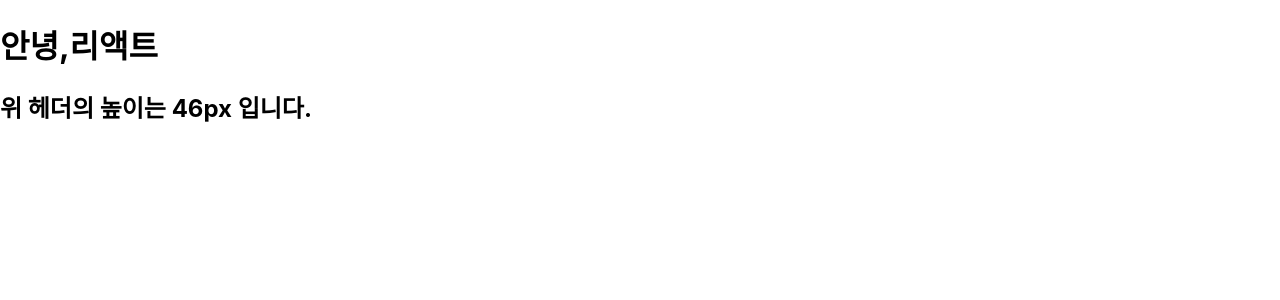
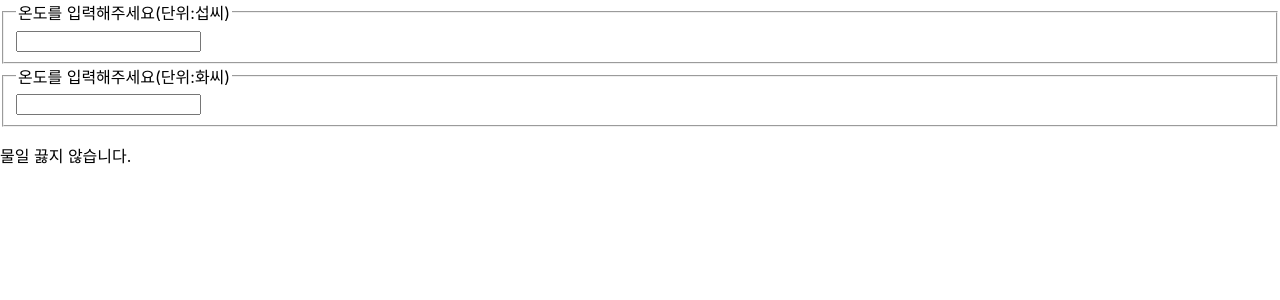
Before and after one commit to Seungkizz/react_study, a React (Create React App) app in the folder my-app/: page / in a window 1280 px wide. Shown: the top 300 px of the page. Built offline with nearby package versions, Linux system fonts and the light colour scheme.

Commit message:
12강까지

```diff
--- /dev/null
+++ b/my-app/src/chapter_07/Accommodate.jsx
@@ -0,0 +1,36 @@
+import React, { useState, useEffect } from "react";
+import useCounter from "./useCounter";
+
+const MAX_CAPACITY = 10;
+
+function Accommodate(props) {
+
+    const [isFull, setIsFull] = useState(false);
+    const [count, increaseCount, decreaseCount] = useCounter(0);
+
+    useEffect(() => {
+        console.log("===============");
+        console.log("useEffect() is called.");
+        console.log(`isFull: ${isFull}`);
+    });
+
+    useEffect(() => {
+        setIsFull(count >= MAX_CAPACITY);
+        console.log(`Current count value: ${count}`);
+    }, [count]);
+
+    return (
+        <div style={{ padding: 16 }}>
+            <p>{`총 ${count}명 수용했습니다.`}</p>
+
+            <button onClick={increaseCount} disabled={isFull}>
+                입장
+            </button>
+            <button onClick={decreaseCount}>퇴장</button>
+
+            {isFull && <p style={{ color: "red" }}>정원이 가득찼습니다.</p>}
+        </div>
+    );
+}
+
+export default Accommodate;
--- /dev/null
+++ b/my-app/src/chapter_07/useCounter.jsx
@@ -0,0 +1,13 @@
+import React, { useState } from "react";
+
+function useCounter(initiaValue) {
+    const [count, setCount] = useState(initiaValue);
+
+    const increaseCount = () => setCount((count) => count + 1);
+    const decreaseCount = () => setCount((count) => Math.max(count - 1, 0));
+
+    return [count, increaseCount, decreaseCount];
+
+}
+
+export default useCounter;
--- /dev/null
+++ b/my-app/src/chapter_08/ConfirmButton.jsx
@@ -0,0 +1,28 @@
+import React from "react";
+
+class ConfirmButton extends React.Component {
+    constructor(props) {
+        super(props);
+
+        this.state = {
+            isConfirmed: false,
+        };
+
+    }
+
+    handleConfirm = () => {
+        this.setState((prevState) => ({
+            isConfirmed: !prevState.isConfirmed,
+        }));
+    }
+
+    render() {
+        return (
+            <button onClick={this.handleConfirm} disabled={this.state.isConfirmed}>
+                {this.state.isConfirmed ? "확인됨" : "확인하기"}
+            </button>
+        );
+    }
+}
+
+export default ConfirmButton;
--- /dev/null
+++ b/my-app/src/chapter_08/ConfirmButton2.jsx
@@ -0,0 +1,17 @@
+import React, { useState } from "react";
+
+function ConfirmButton2(props) {
+    const [isConfirmed, setIsConfirmed] = useState(false);
+
+    const handleConfirm2 = () => {
+        setIsConfirmed((prevIsConfiremd) => !prevIsConfiremd);
+    };
+
+    return (
+        <button onClick={handleConfirm2} disabled={isConfirmed}>
+            {isConfirmed ? "확인됨" : "확인하기"}
+        </button>
+    );
+}
+
+export default ConfirmButton2;
--- /dev/null
+++ b/my-app/src/chapter_09/LandingPage.jsx
@@ -0,0 +1,28 @@
+import React, { useState } from "react";
+import Toolbar from "./Toolbar";
+
+function LandingPage(props) {
+
+    const [isLoggendIn, setIsLoggendIn] = useState(false);
+
+    const onClickLogin = () => {
+        setIsLoggendIn(true);
+    };
+
+    const onClickLogout = () => {
+        setIsLoggendIn(false);
+    };
+
+    return (
+        <div>
+            <Toolbar
+                isLoggendIn={isLoggendIn}
+                onClickLogin={onClickLogin}
+                onClickLogout={onClickLogout}
+            />
+            <div style={{ padding: 16 }}>리액트 공부하기!!!</div>
+        </div>
+    );
+}
+
+export default LandingPage;
--- /dev/null
+++ b/my-app/src/chapter_09/Toolbar.jsx
@@ -0,0 +1,33 @@
+import React from "react";
+
+const styles = {
+    wrapper: {
+        padding: 16,
+        display: "flex",
+        flexDirection: "row",
+        borderBottom: "1px solid grey",
+    },
+    greeting: {
+        marginRight: 8,
+    },
+};
+
+function Toolbar(props) {
+
+    const { isLoggendIn, onClickLogin, onClickLogout } = props;
+
+    return (
+        <div style={styles.wrapper}>
+            {isLoggendIn && <span style={styles.greeting}>환영합니다!</span>}
+
+            {isLoggendIn ? (
+                <button onClick={onClickLogout}>로그아웃</button>
+            ) : (
+                <button onClick={onClickLogin}>로그인</button>
+            )}
+        </div>
+    );
+
+}
+
+export default Toolbar;
--- /dev/null
+++ b/my-app/src/chapter_10/AttendanceBook.jsx
@@ -0,0 +1,36 @@
+import React from "react";
+
+const students = [
+    {
+        id: 1,
+        name: "승기",
+    },
+    {
+        id: 2,
+        name: "제동",
+    },
+    {
+        id: 3,
+        name: "재석",
+    },
+    {
+        id: 4,
+        name: "민경",
+    },
+    {
+        id: 5,
+        name: "태양",
+    },
+];
+
+function AttendanceBook(props) {
+    return (
+        <ul>
+            {students.map((student) => {
+                return <li key={student.id}>{student.name}</li>
+            })}
+        </ul>
+    );
+}
+
+export default AttendanceBook;
--- /dev/null
+++ b/my-app/src/chapter_11/SignUp.jsx
@@ -0,0 +1,41 @@
+import React, { useState } from "react";
+
+function SignUp(props) {
+
+    const [name, setName] = useState("");
+    const [gender, setGender] = useState("남자");
+
+    const handleChangeName = (event) => {
+        setName(event.target.value);
+    };
+
+    const handleChangeGender = (event) =>{
+        setGender(event.target.value);
+    };
+
+    const handleSumit = (event) => {
+        alert(`이름: ${name}, 성별: ${gender}`);
+        event.preventDefault();
+    };
+
+    return (
+        <form onSubmit={handleSumit}>
+            <lable>
+                이름:
+                <input type="text" value={name} onChange={handleChangeName} />
+            </lable>
+            <br />
+            <lable>
+                성별:
+                <select value={gender} onChange={handleChangeGender}>
+                    <option value="남자">남자</option>
+                    <option value="여자">여자</option>
+                </select>
+            </lable>
+            <button type="submit">제출</button>
+        </form>
+    );
+
+}
+
+export default SignUp;
--- /dev/null
+++ b/my-app/src/chapter_12/Calculator.jsx
@@ -0,0 +1,63 @@
+import React, { useState } from "react";
+import TemperatureInput from "./TemperatureInput";
+
+function BoilingVerdict(props) {
+    if (props.celsius >= 100) {
+        return <p>물이 끓습니다.</p>
+    }
+    return <p>물일 끓지 않습니다.</p>
+}
+
+function toCelsius(fahrenheit) {
+    return ((fahrenheit - 32) * 5) / 9;
+}
+
+function toFahrenheit(celsius) {
+    return (celsius * 9) / 5 + 32;
+}
+
+function tryConvert(temperature, convert) {
+    const input = parseFloat(temperature);
+    if (Number.isNaN(input)) {
+        return "";
+    }
+    const output = convert(input);
+    const rounded = Math.round(output * 1000) / 1000;
+    return rounded.toString();
+}
+
+function Calculator(props) {
+    const [temperature, setTemperature] = useState("");
+    const [scale, setScale] = useState("c");
+
+    const handleCelsusChange = (temperature) => {
+        setTemperature(temperature);
+        setScale("c");
+    };
+
+    const handleFahrenheitChange = (temperature) => {
+        setTemperature(temperature);
+        setScale("f");
+    };
+
+    const celsius = scale === "f" ? tryConvert(temperature, toCelsius) : temperature;
+    const fahrenheit = scale === "c" ? tryConvert(temperature, toFahrenheit) : temperature;
+
+    return (
+        <div>
+            <TemperatureInput
+                scale="c"
+                temperature={celsius}
+                onTemperatureChange={handleCelsusChange}
+            />
+            <TemperatureInput
+                scale="f"
+                temperature={fahrenheit}
+                onTemperatureChange={handleFahrenheitChange}
+            />
+            <BoilingVerdict celsius={parseFloat(celsius)} />
+        </div>
+    );
+}
+
+export default Calculator;
--- /dev/null
+++ b/my-app/src/chapter_12/TemperatureInput.jsx
@@ -0,0 +1,20 @@
+const scaleNames = {
+    c: "섭씨",
+    f: "화씨",
+};
+
+function TemperatureInput(props) {
+    const handleChange = (event) => {
+        props.onTemperatureChange(event.target.value);
+    };
+    return (
+        <fieldset>
+            <legend>
+                온도를 입력해주세요(단위:{scaleNames[props.scale]})
+            </legend>
+            <input value={props.temperature} onChange={handleChange} />
+        </fieldset>
+    );
+}
+
+export default TemperatureInput;
--- a/my-app/src/index.js
+++ b/my-app/src/index.js
@@ -4,12 +4,19 @@ import Counter from './chapter_07/Counter';
 import './index.css';
 import reportWebVitals from './reportWebVitals';
 import MeasureExample from './chapter_07/MeasureExample';
+import Accommodate from './chapter_07/Accommodate';
+import ConfirmButton from './chapter_08/ConfirmButton';
+import ConfirmButton2 from './chapter_08/ConfirmButton2';
+import LandingPage from './chapter_09/LandingPage';
+import AttendanceBook from './chapter_10/AttendanceBook';
+import SignUp from './chapter_11/SignUp';
+import Calculator from './chapter_12/Calculator';
 
 
 
 ReactDOM.render(
   <React.StrictMode>
-   <MeasureExample />
+   <Calculator />
   </React.StrictMode>,
   document.getElementById('root')
 );
```
